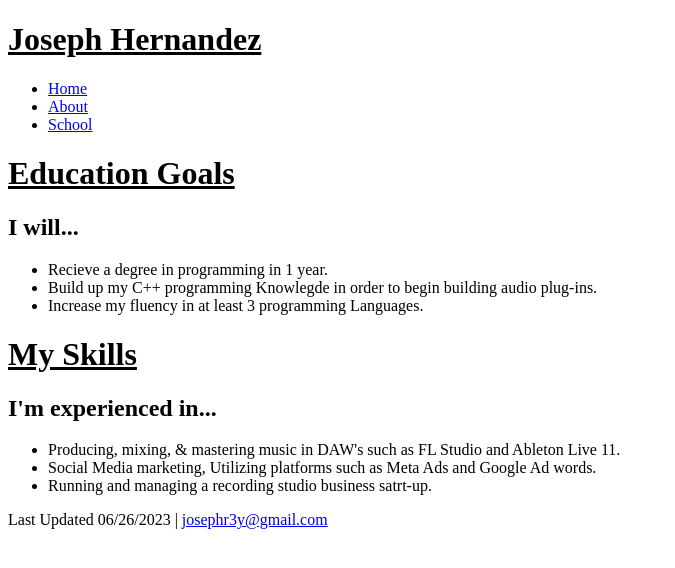
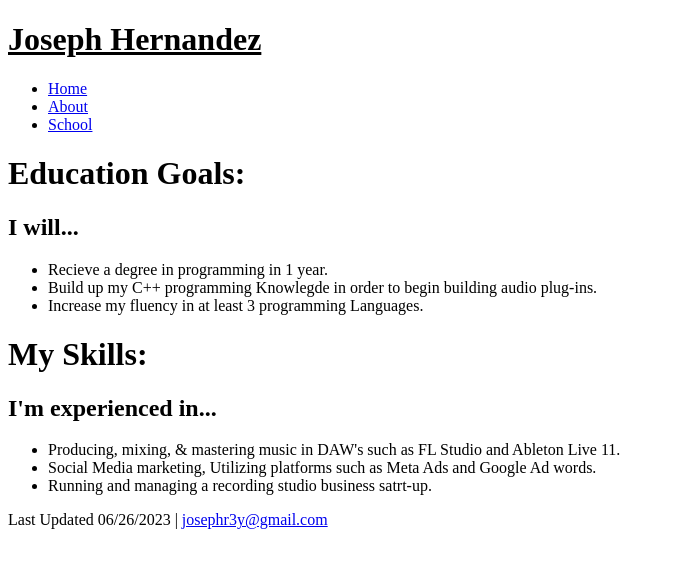
Before and after one commit to Reymaa/CIS162, a plain HTML site: page about.html in a window 1280 px wide. Shown: the whole page, without its empty margins (0-675 px from the left). Drawn offline with Linux system fonts and the light colour scheme.

Commit message:
about.html

```diff
--- a/about.html
+++ b/about.html
@@ -15,14 +15,14 @@
             <li><a href="#">School</a></li>
         </ul>
     </nav>
-    <h1><u>Education Goals</u></h1>
+    <h1>Education Goals:</h1>
     <h2>I will...</h2>
     <ul>
         <li>Recieve a degree in programming in 1 year.</li>
         <li>Build up my C++ programming Knowlegde in order to begin building audio plug-ins.</li>
         <li>Increase my fluency in at least 3 programming Languages.</li>
     </ul>
-    <h1><u>My Skills</u></h1>
+    <h1>My Skills:</h1>
     <h2>I'm experienced in...</h2>
     <ul>
         <li>Producing, mixing, & mastering music in DAW's such as FL Studio and Ableton Live 11.</li>
```
